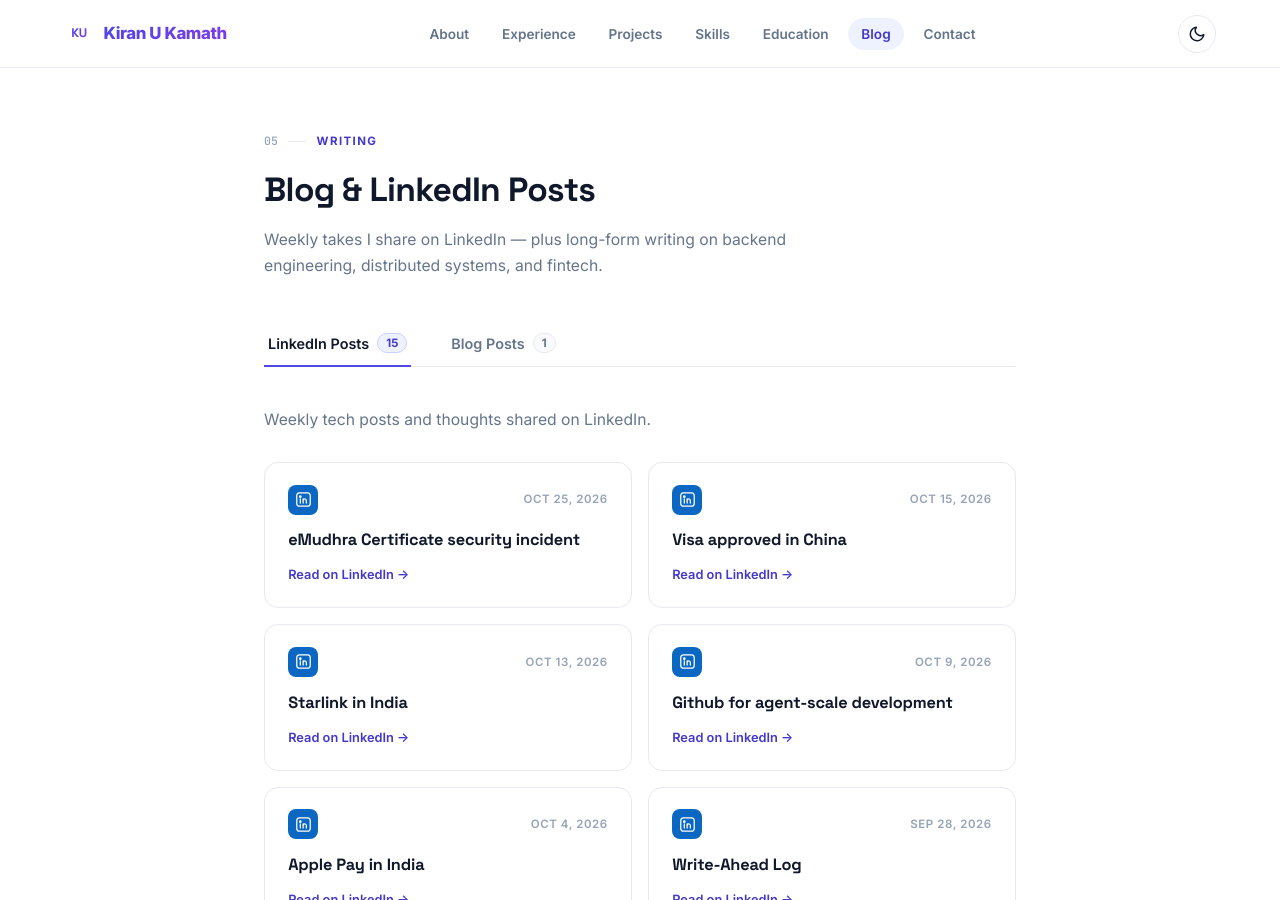
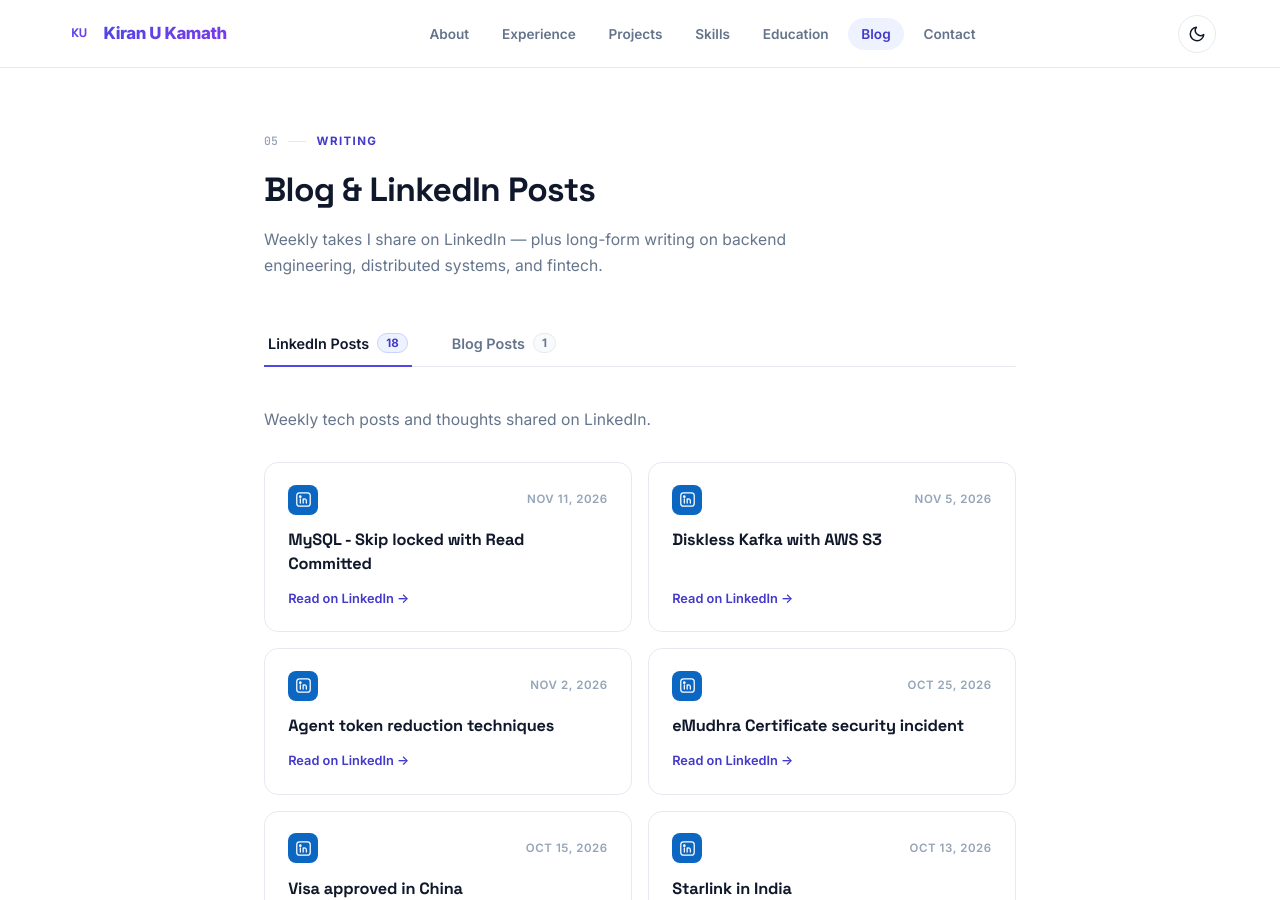
Before and after one commit to kiranukamath/kiranukamath.github.io, a Jekyll site: the page built from blog/index.html, in a window 1280 px wide and 900 px high. Built offline with Jekyll 4.4.1, drawn with Linux system fonts in a browser that asks for light colours.

Commit message:
Update linkedin_posts.yml

```diff
--- a/_data/linkedin_posts.yml
+++ b/_data/linkedin_posts.yml
@@ -4,6 +4,17 @@
 #   topic: "Post title or topic"
 #   url: "https://www.linkedin.com/feed/update/urn:li:activity:..."
 
+- date: "2026-11-11"
+  topic: "MySQL - Skip locked with Read Committed"
+  url: "https://lnkd.in/p/d2qutCRj"
+
+- date: "2026-11-05"
+  topic: "Diskless Kafka with AWS S3"
+  url: "https://lnkd.in/p/dgtdCuh7"
+
+- date: "2026-11-02"
+  topic: "Agent token reduction techniques"
+  url: "https://lnkd.in/p/d34gi8bD"
 
 - date: "2026-10-25"
   topic: "eMudhra Certificate security incident"
```
